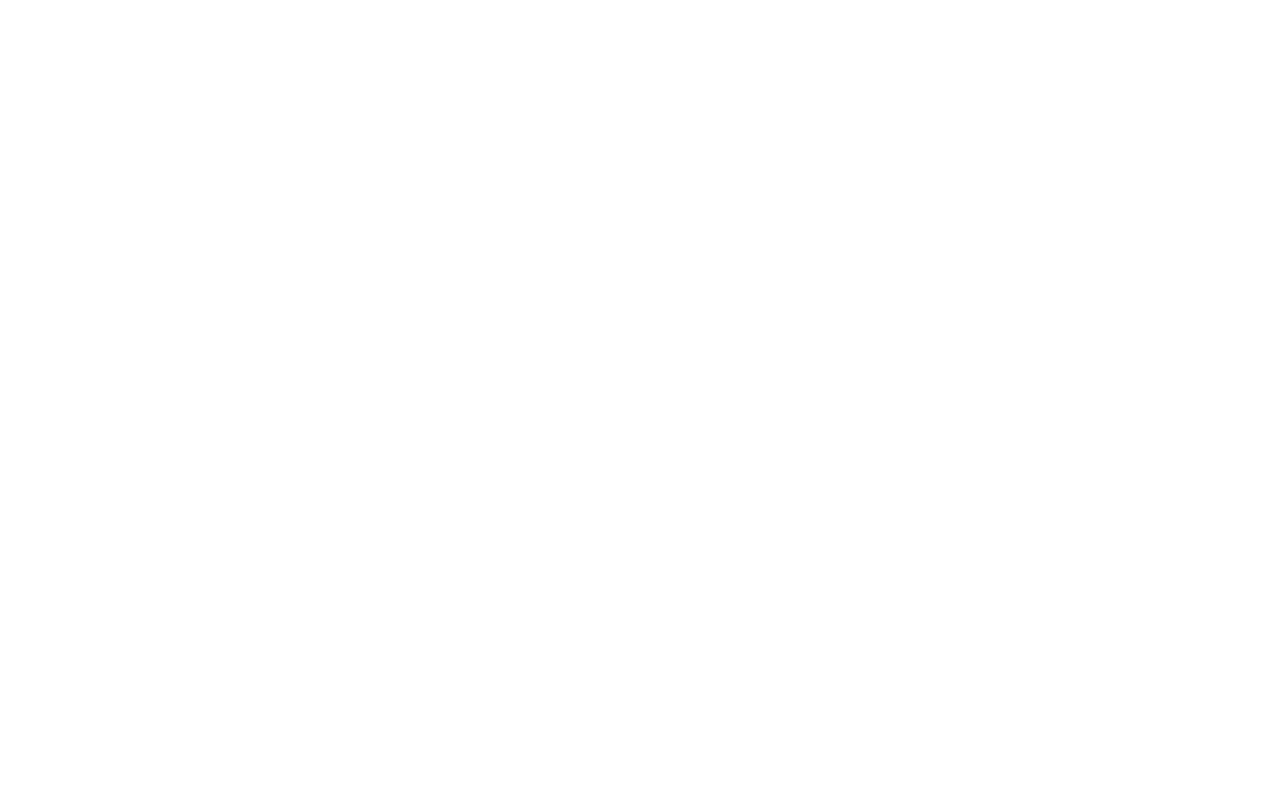
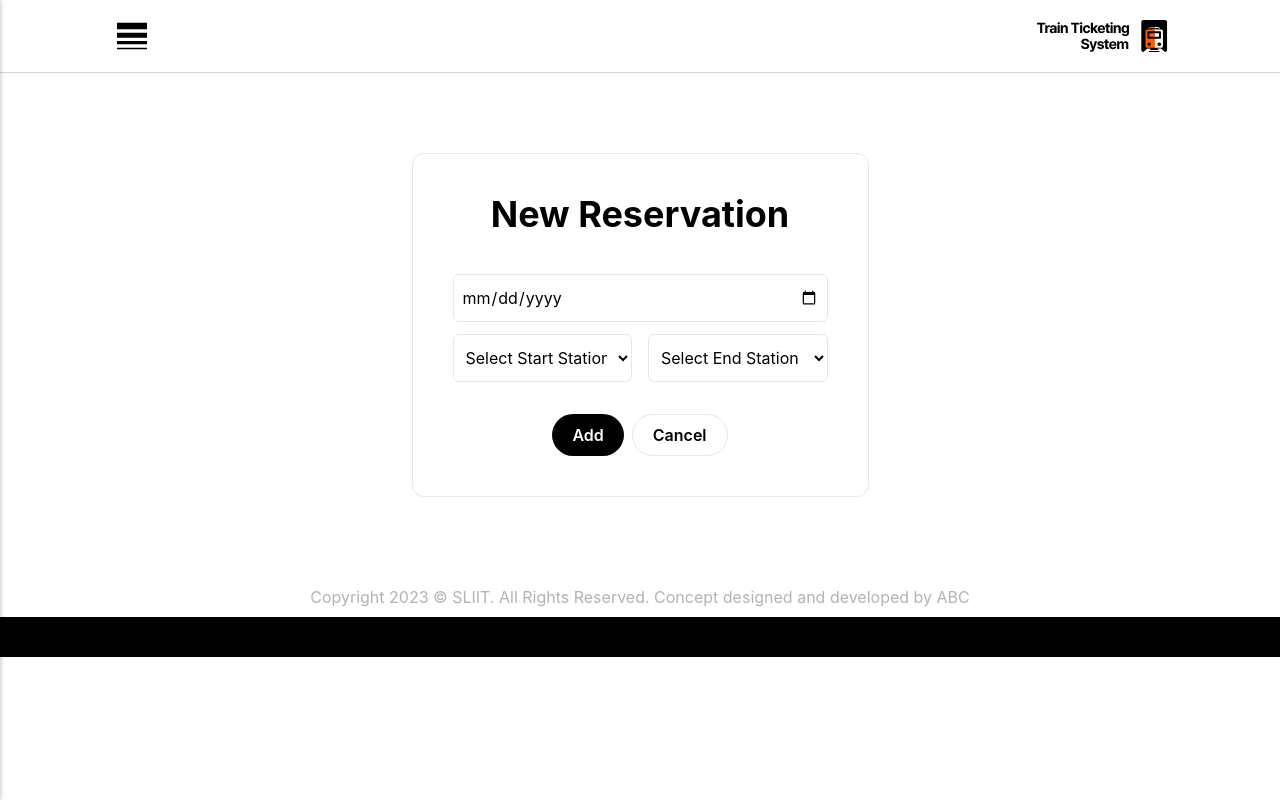
Before and after one commit to SasinduNanayakkara/AED-FE, a React (Create React App) app: page /createreservation in a window 1280 px wide. Before the commit this address had no page. Built offline with nearby package versions, Linux system fonts and the light colour scheme.

Commit message:
API implementation

```diff
--- a/src/Components/TrainDetailsCard.jsx
+++ b/src/Components/TrainDetailsCard.jsx
@@ -1,26 +1,25 @@
-import React from 'react';
+import React from "react";
 import { Card, Typography } from "@material-tailwind/react";
 
-function TrainDetailsCard({ Name, dates, stations }) {
+function TrainDetailsCard({ Name, dates, station }) {
   const TABLE_HEAD = ["Station", "Time"];
+  console.log("dates", station);
+  return (
+    <>
+      <div className=" flex-col px-4 w-full">
+        {/* <div className='flex justify-center items-center mt-1'>
 
-    return (
-        <div className='flex-col px-4 w-full relative'>
-            <h1 className='font-bold text-xl'>{Name}</h1>
-
-            <h5 className='text-[#8B8B8B] font-semibold'>
-                Dates: {dates.join(', ')}
-            </h5>
-
+                </div> */}
+        <h1 className="font-bold text-xl ">{Name}</h1>
+        {dates.map((date) => (
+          <span className="text-[#8B8B8B] font-semibold">{date} | </span>
+        ))}
         <div>
           <table className="w-full min-w-max table-auto text-left my-10">
             <thead>
               <tr>
-                            {TABLE_HEAD.map((head, index) => (
-                                <th
-                                    key={index}
-                                    className="border-b bg-white p-4 rounded-md"
-                                >
+                {TABLE_HEAD.map((head) => (
+                  <th key={head} className="border-b bg-white p-4 rounded-md">
                     <Typography
                       variant="small"
                       color="blue-gray"
@@ -33,30 +32,29 @@
               </tr>
             </thead>
             <tbody>
-                        {stations?.map((station, index) => (
-                            <tr key={index}>
-                                <td className="border-b p-4 text-center align-middle">{station.name}</td>
-                                <td className="border-b p-4 text-center align-middle">{station.time}</td>
+              {station?.map((station) => (
+                <tr>
+                  <td>
+                    <Typography
+                      variant="small"
+                      color="blue-gray"
+                      className="p-4 border-b border-blue-gray-50 text-center"
+                    >{station.station}</Typography>
+                  </td>
+                  <td>
+                    <Typography
+                      variant="small"
+                      color="blue-gray"
+                      className="p-4 border-b border-blue-gray-50 text-center"
+                    >{station.time}</Typography>
+                  </td>
                 </tr>
               ))}
             </tbody>
           </table>
-                <div className="absolute top-0 right-0 mt-2 mr-2">
-                    <button
-                        className="px-4 py-1 bg-black text-white font-semibold hover:bg-[#FF5C00] rounded-3xl mr-2"
-                        onClick={() => {  }}
-                    >
-                        Edit
-                    </button>
-                    <button
-                        className="px-4 py-1 bg-[#FF5C00] text-white font-semibold hover:border-black hover:bg-[#D9D9D9] hover:text-black rounded-3xl border-2"
-                        onClick={() => {  }}
-                    >
-                        Cancel
-                    </button>
         </div>
       </div>
-        </div>
+    </>
   );
 }
 
--- /dev/null
+++ b/src/Pages/CreateReservation.jsx
@@ -0,0 +1,134 @@
+import React, { useState } from "react";
+import Header from "../Components/Header";
+import Footer from "../Components/Footer";
+import axios from "axios";
+import { baseUrl } from "../App";
+
+function CreateReservation() {
+  const timeOptions = [
+    "9:00 AM",
+    "10:00 AM",
+    "11:00 AM",
+    "12:00 PM",
+    "1:00 PM",
+    "2:00 PM",
+  ];
+  const [trainId, setTrainId] = useState("");
+  const [trainName, setTrainName] = useState("");
+  const [selectedDay, setSelectedDay] = useState("");
+  const [selectedStation, setSelectedStation] = useState("");
+  const [selectedTime, setSelectedTime] = useState("");
+  const [selectedStationsAndTimes, setSelectedStationsAndTimes] = useState([]);
+
+
+  const handleAddClick = async (e) => {
+      try {
+        e.preventDefault();
+        const resposne = await axios.post(`${baseUrl}/train`, {
+          trainNo: trainId,
+          name: trainName,
+          date: [selectedDay],
+          stations: [{
+            station: selectedStation,
+            time: selectedTime
+          }]
+        });
+        if (resposne) {
+          alert("Train Added Successfully");
+        }
+      }
+      catch (error) {
+        console.log(error);
+        alert("Train Adding Failed");
+      }
+  };
+  console.log(selectedTime, selectedStation);
+
+  return (
+    <div>
+      <Header />
+      <div>
+        <div className="flex-grow flex items-center justify-center">
+          <div className="bg-white border rounded-xl p-10 my-20 flex flex-col">
+            <div>
+              <p className="flex items-center justify-center text-4xl font-bold mb-10">
+                New Reservation
+              </p>
+            </div>
+            <div className="flex justify-center">
+              <form className="max-w-form items-center">
+                <div>
+                  <input
+                    type="date"
+                    placeholder="Select Date"
+                    onChange={(e) => setTrainName(e.target.value)}
+                    className="hover:text-[#FF5C00] p-2 rounded-md bg-[#ffffff] w-full font-inter font-normal h-12 placeholder-[#7A7A7A] mb-3 border border-[#E6E6E6]"
+                  />
+                </div>
+                <div className="flex">
+                  <select
+                    value={selectedStation}
+                    onChange={(e) => setSelectedStation(e.target.value)}
+                    className="hover:text-[#FF5C00] p-2 rounded-md bg-[#ffffff] w-1/2 mr-4 font-inter font-normal h-12 placeholder-[#7A7A7A] mb-3 border border-[#E6E6E6]"
+                  >
+                    <option value="" disabled>
+                      Select Start Station
+                    </option>
+                    <option value="AAA">AAA</option>
+                    <option value="BBB">BBB</option>
+                    <option value="CCC">CCC</option>
+                  </select>
+
+                  <select
+                    value={selectedStation}
+                    onChange={(e) => setSelectedStation(e.target.value)}
+                    className="hover:text-[#FF5C00] p-2 rounded-md bg-[#ffffff] w-1/2 font-inter font-normal h-12 placeholder-[#7A7A7A] mb-3 border border-[#E6E6E6]"
+                  >
+                    <option value="" disabled>
+                      Select End Station
+                    </option>
+                    <option value="AAA">AAA</option>
+                    <option value="BBB">BBB</option>
+                    <option value="CCC">CCC</option>
+                  </select>
+                </div>
+                <div className="flex justify-center mt-5">
+                  <button
+                    className="px-5 py-2 bg-black text-white font-semibold hover:bg-[#FF5C00] rounded-3xl mr-2"
+                    onClick={(e) => handleAddClick(e)}
+                  >
+                    Add
+                  </button>
+                  <button
+                    className="px-5 py-2 text-black font-semibold hover:bg-[#FF5C00] rounded-3xl border"
+                    onClick={() => {}}
+                  >
+                    Cancel
+                  </button>
+                </div>
+              </form>
+            </div>
+          </div>
+        </div>
+      </div>
+      <Footer />
+
+      {selectedStationsAndTimes.length > 0 && (
+        <div className="flex justify-center mt-5">
+          <div>
+            <h2 className="text-2xl font-semibold mb-2">Selected Stations and Times:</h2>
+            <ul>
+              {selectedStationsAndTimes.map((item, index) => (
+                <li key={index}>
+                  {item.station} - {item.time}
+                </li>
+              ))}
+            </ul>
+          </div>
+        </div>
+      )}
+    </div>
+  );
+}
+
+export default CreateReservation;
--- a/src/Routes/index.jsx
+++ b/src/Routes/index.jsx
@@ -9,6 +9,7 @@
 import TrainList from "../Pages/TrainList";
 import UpdateTravel from "../Pages/UpdateTravel"
 import UpdateTrain from "../Pages/UpdateTrain"
+import CreateReservation from "../Pages/CreateReservation";
 
 const PageRoutes = () => {
   return (
@@ -24,6 +25,7 @@
         <Route path="/trainlist" element={<TrainList/>}/>
         <Route path="/updatetravel" element={<UpdateTravel/>}/>
         <Route path="/updatetrain" element={<UpdateTrain/>}/>
+        <Route path="/createreservation" element={<CreateReservation/>}/>
       </Routes>
     </Router>
   );
```
Also changed, not shown: src/Pages/ExTravelers.jsx (+31 -78 lines). Lines whose indentation alone changed are shown as unchanged.
